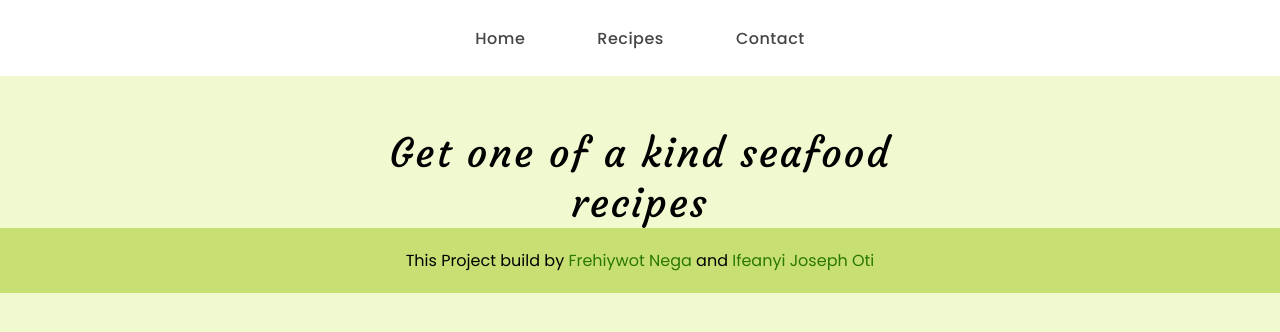
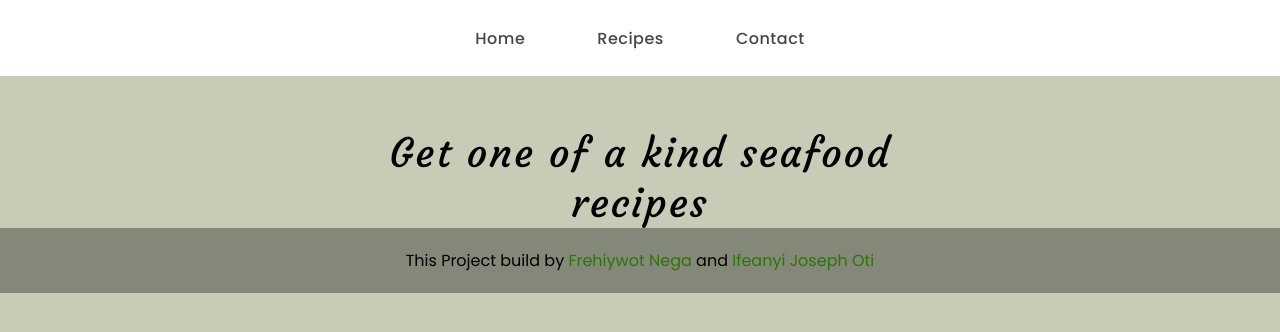
Before and after one commit to frnega/capstone-JavaScript, a website built with webpack: page src/index.html in a window 1280 px wide. Built offline with nearby package versions, Linux system fonts and the light colour scheme; no server answers.

Commit message:
change to readmefile

```diff
--- a/src/style.css
+++ b/src/style.css
@@ -9,7 +9,7 @@
 }
 
 body {
-  background-color: #f0f9cf;
+  background-color: #c7ccb6;
 }
 
 nav .openMenu {
@@ -208,7 +208,7 @@ img {
 .footer {
   width: 100%;
   text-align: center;
-  background-color: #c8e073;
+  background-color: #848878;
   padding: 20px;
 }
 
```
Also changed, not shown: src/modules/comment.js (+0 -10 lines), README.md.
